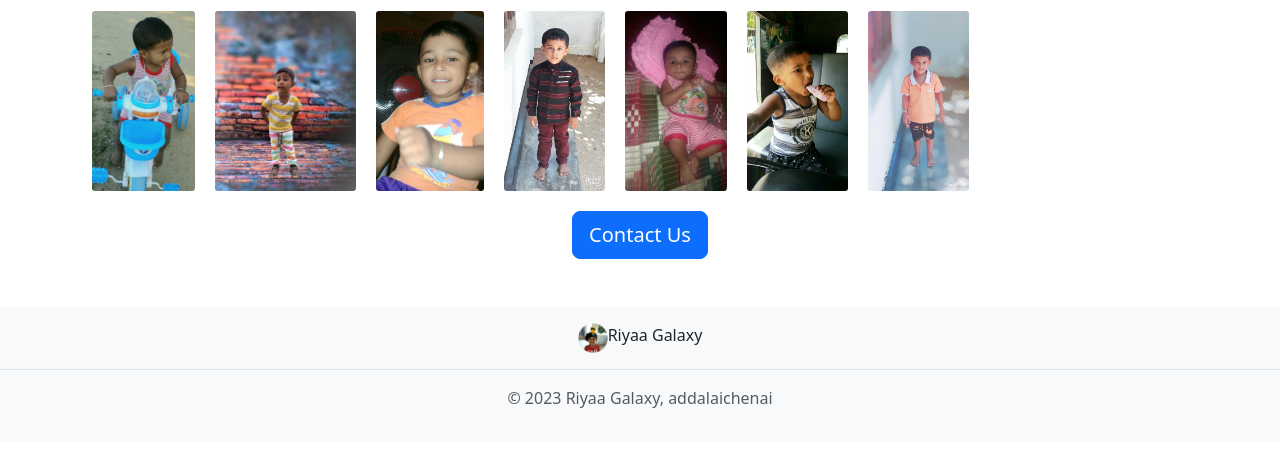
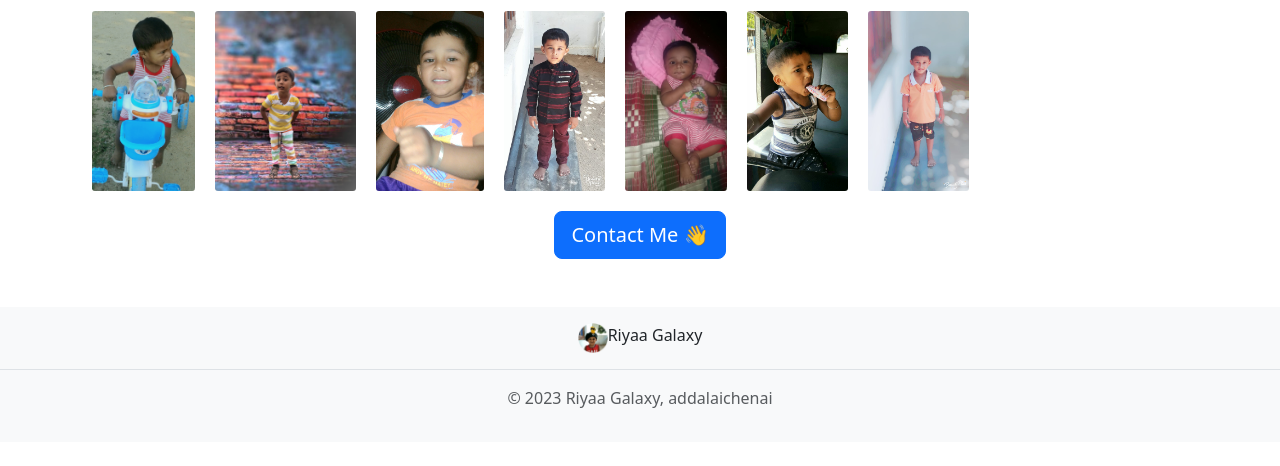
Before and after one commit to NexTechGen/riyaa_imgs, a Flask app: page / in a window 1280 px wide. Shown: the part 831-1297 px from the top of the page. Run offline with Flask 3, Linux system fonts and the light colour scheme.

Commit message:
Add emoji

```diff
--- a/templates/home.html
+++ b/templates/home.html
@@ -80,7 +80,7 @@
     </div>
 
     <div class="text-center">
-      <a href="mailto:t3chm4r5h@gmail.com?subject=What about this website" class="btn btn-primary btn-lg">Contact Us</a>
+      <a href="mailto:t3chm4r5h@gmail.com?subject=What about this website" class="btn btn-primary btn-lg">Contact Me &#128075;</a>
     </div><br><br>
 
     {% include 'footer.html' %}
```
